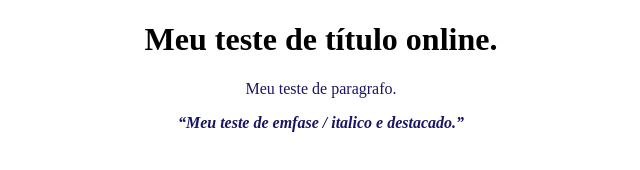
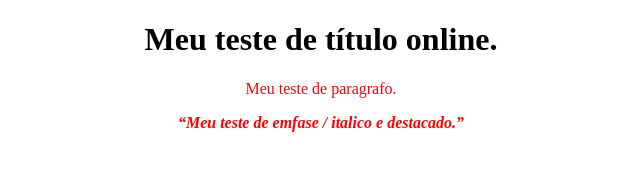
Before and after one commit to profmarciooliveira4/FormadoresJ3, a plain HTML site: page index.html in a window 1280 px wide. Shown: the whole page, without its empty margins (319-959 px from the left). Drawn offline with Linux system fonts and the light colour scheme.

Commit message:
Update style.css

```diff
--- a/style.css
+++ b/style.css
@@ -3,6 +3,6 @@ h1 {
 }
 
 p {
-    color: #181661;
+    color: #FF0000;
     text-align: center;
 }
```
